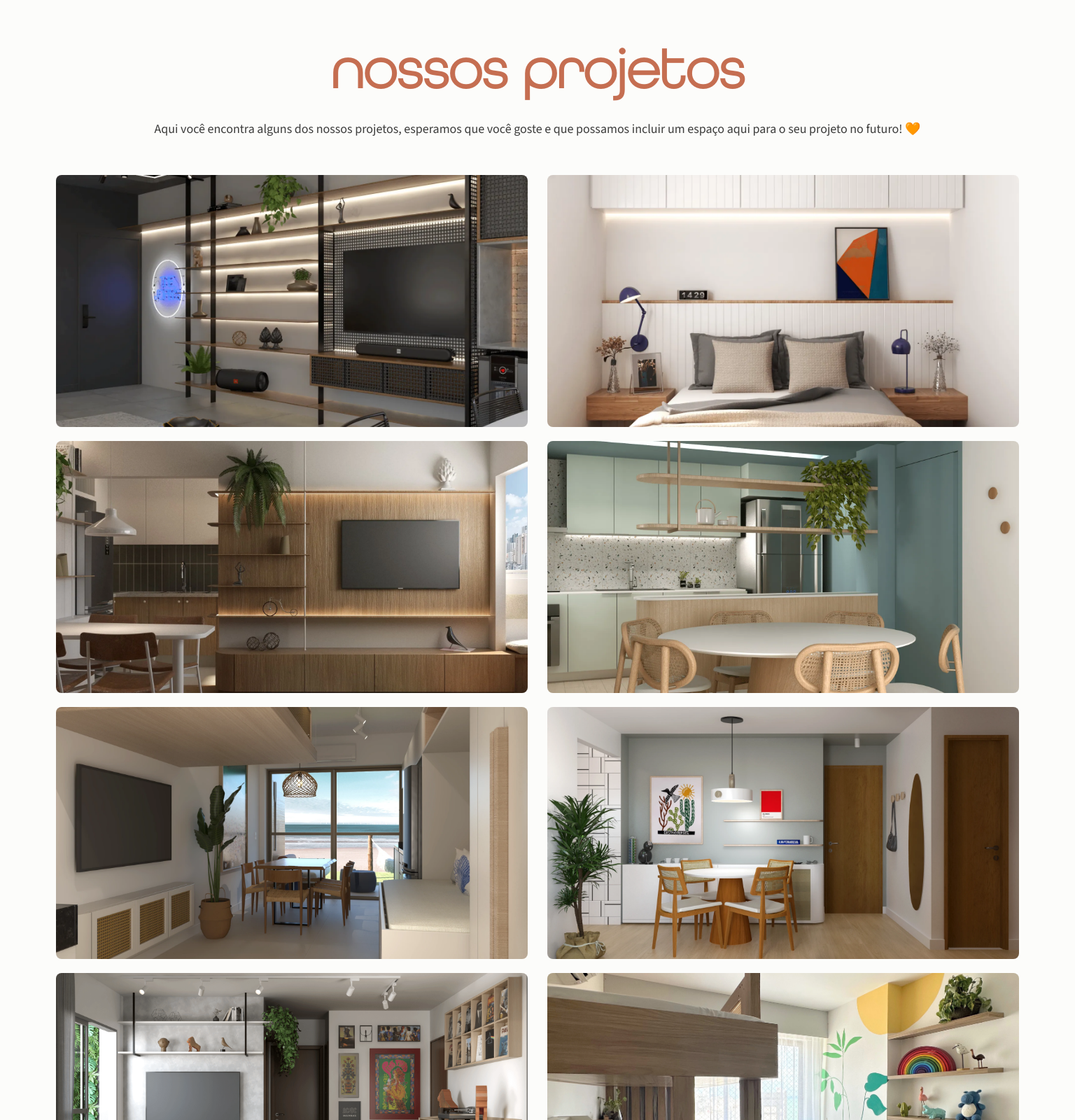
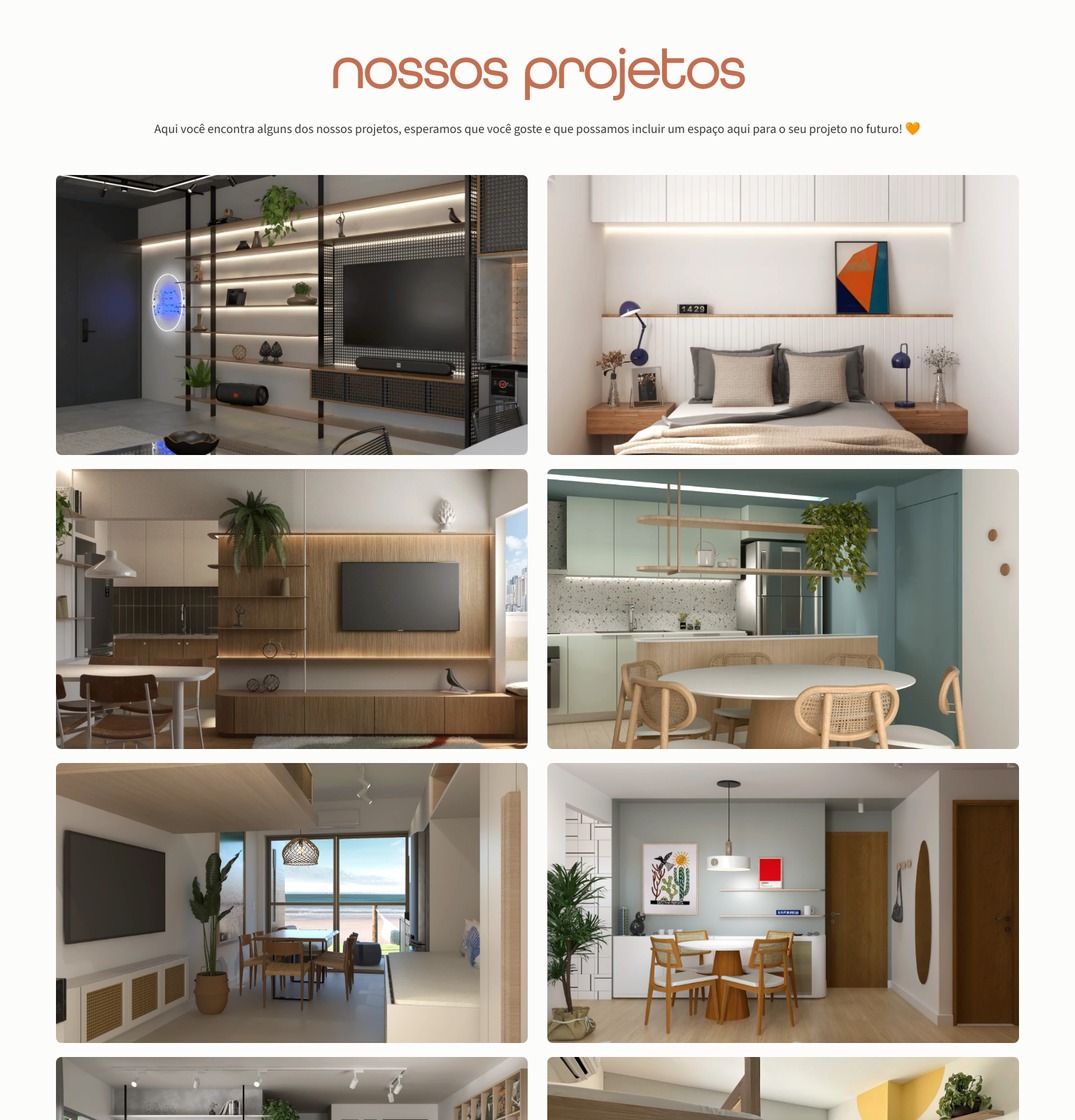
Before and after one commit to mjtavrs/maribe-development, a PHP site: page /projetos.html in a window 1536 px wide. Shown: the part 333-1933 px from the top of the page at 70% size. Run offline with PHP 8.4, Linux system fonts and the light colour scheme; style sheets or scripts are compiled from the project's sources.

Commit message:
feat: Include the laptop version of the projects.scss

```diff
--- a/styles/pages/projects/projects.css
+++ b/styles/pages/projects/projects.css
@@ -62,4 +62,12 @@ body main #projectsContainer article a img {
   body main #projectsContainer article a img {
     border-radius: 8px;
   }
+}
+@media screen and (min-width: 1366px) {
+  body main #projectsContainer article {
+    height: 400px;
+  }
+  body main #projectsContainer article a img {
+    height: 400px;
+  }
 }/*# sourceMappingURL=projects.css.map */
--- a/styles/pages/projects/projects.scss
+++ b/styles/pages/projects/projects.scss
@@ -82,3 +82,21 @@ body {
         }
     }
 }
+
+@media screen and (min-width: 1366px) {
+    body {
+        main {
+            #projectsContainer {
+                article {
+                    height: 400px;
+
+                    a {
+                        img {
+                            height: 400px;
+                        }
+                    }
+                }
+            }
+        }
+    }
+}
```
Also changed, not shown: 1 other file.
